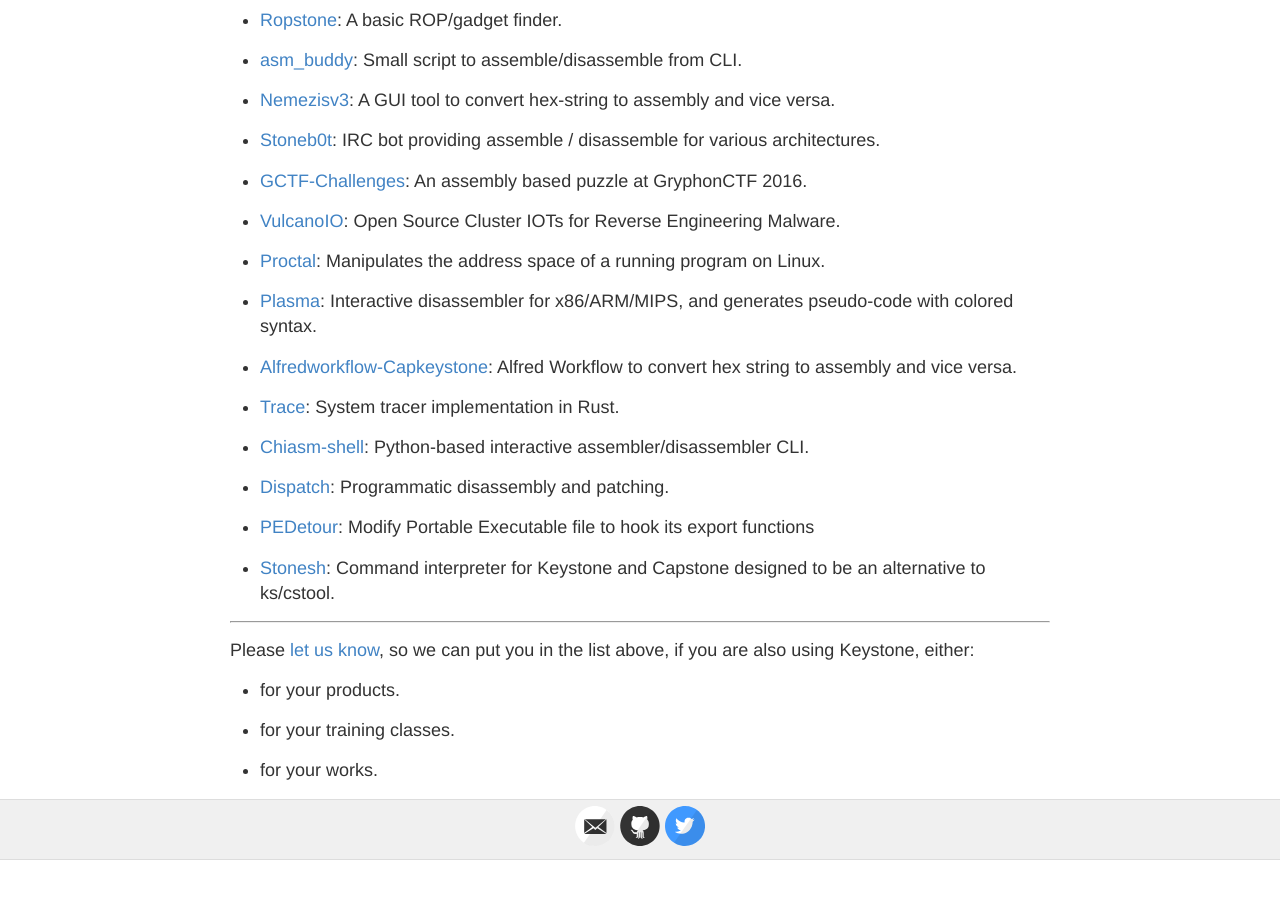
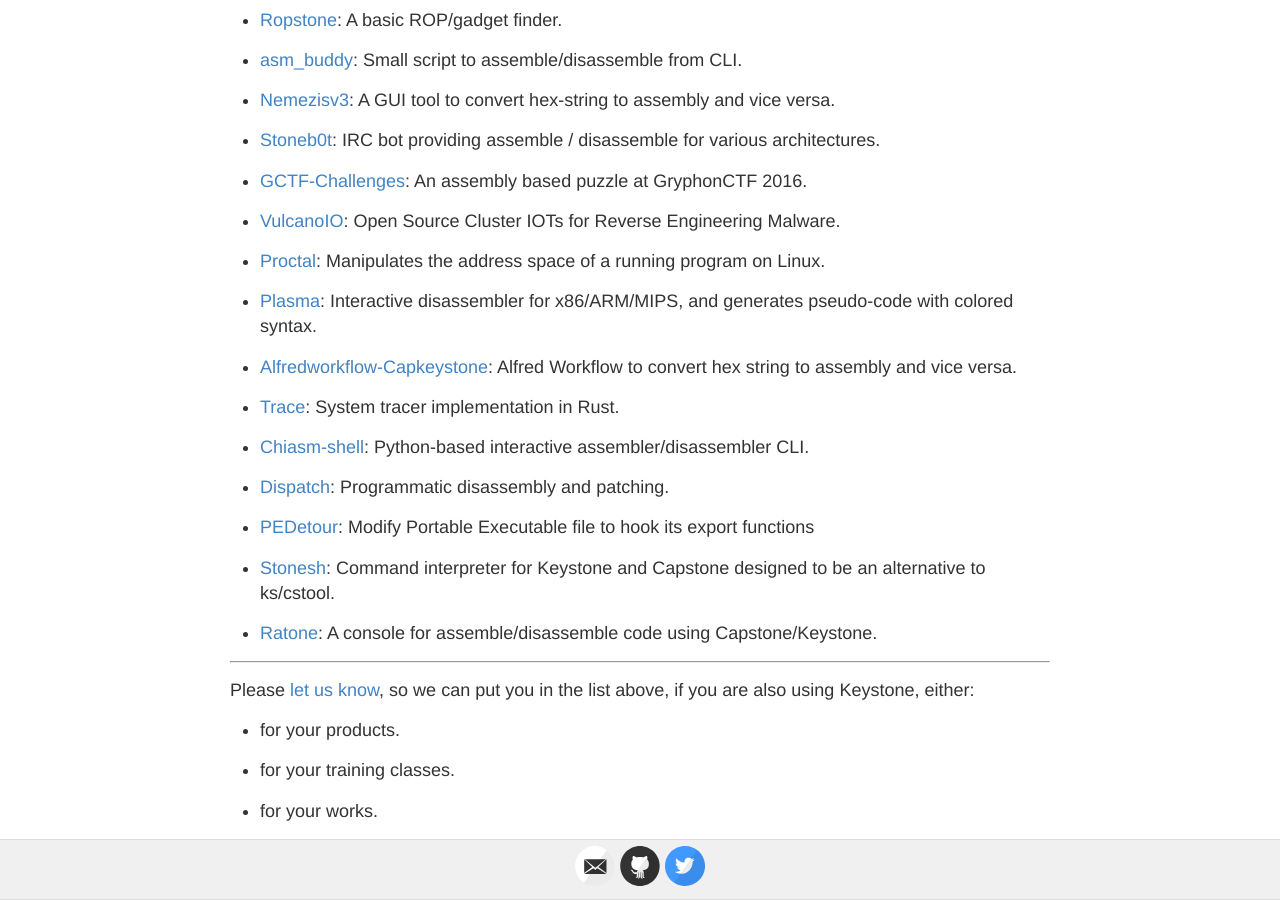
Before and after one commit to keystone-engine/keystone-engine.github.io, a Jekyll site: the page built from showcase.md, in a window 1280 px wide and 900 px high, scrolled down 1109 px. Built offline with Jekyll 4.4.1, drawn with Linux system fonts in a browser that asks for light colours; before the commit the page ends 1969 px from its top, so only the background shows below that; some of the changed lines change nothing that is shown.

Commit message:
showcase

```diff
--- a/showcase.md
+++ b/showcase.md
@@ -6,7 +6,7 @@
 
 ## Showcase
 
-In our knowledge, Keystone has been used by **34** following products (listed in no particular order).
+In our knowledge, Keystone has been used by **35** following products (listed in no particular order).
 
 - [Keypatch](http://keystone-engine.org/keypatch): IDA Pro plugin for code assembling & binary patching.
 
@@ -76,6 +76,8 @@
 
 - [Stonesh](https://bitbucket.org/Azertinv/stonesh): Command interpreter for Keystone and Capstone designed to be an alternative to ks/cstool.
 
+- [Ratone](https://github.com/danigargu/ratone): A console for assemble/disassemble code using Capstone/Keystone.
+
 ---
 
 Please [let us know](/contact/), so we can put you in the list above, if you are also using Keystone, either:
```
